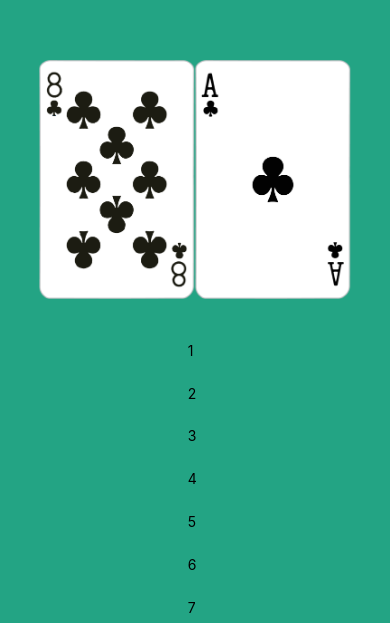
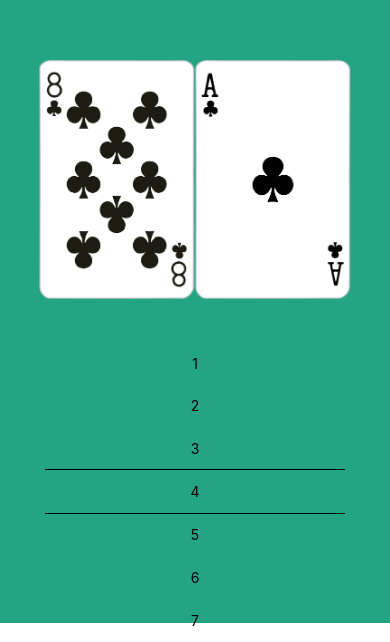
Before and after one commit to roblll/stringbet, a React Native app: screen / in a window 390 px wide. Shown: the part 221-863 px from the top of the page. Built offline with nearby package versions, Linux system fonts and the light colour scheme.

Commit message:
Update PickerItem and ScrollPicker styles and add top and bottom lines in ScrollPicker

```diff
--- a/components/PickerItem.tsx
+++ b/components/PickerItem.tsx
@@ -10,7 +10,11 @@ export type Props = {
 
 const PickerItem: React.FC<Props> = ({ label, style }) => {
   return (
-    <View style={{ height: style.height}}>
+    <View style={{
+      height: style.height,
+      alignItems: 'center',
+      justifyContent: 'center',
+    }}>
       <Text>
         {label}
       </Text>
--- a/components/ScrollPicker.tsx
+++ b/components/ScrollPicker.tsx
@@ -1,5 +1,5 @@
 import React, { useState } from 'react';
-import { View, StyleSheet, Platform, ScrollView } from 'react-native';
+import { View, Platform, ScrollView } from 'react-native';
 
 import PickerItem from './PickerItem';
 
@@ -26,7 +26,7 @@ const ScrollPicker: React.FC<Props> = ({
   }
 
   return (
-    <View style={[styles.container, { height, width }]}>
+    <View style={{ height, width }}>
       <ScrollView
         showsVerticalScrollIndicator={false}
         showsHorizontalScrollIndicator={false}
@@ -43,16 +43,26 @@ const ScrollPicker: React.FC<Props> = ({
         <PickerItem label='9' style={{ height: itemHeight}} />
         <PickerItem label='10' style={{ height: itemHeight}} />
       </ScrollView>
+      <View
+        style={{
+          position: 'absolute',
+          width: '100%',
+          top: 0,
+          borderBottomWidth: 1,
+          height: transparentItemRows * itemHeight,
+        }}
+        pointerEvents="none" />
+      <View
+          style={{
+            position: 'absolute',
+            width: '100%',
+            bottom: 0,
+            borderTopWidth: 1,
+            height: transparentItemRows * itemHeight,
+          }}
+          pointerEvents="none" />
     </View>
   )
 }
 
-const styles = StyleSheet.create({
-  container: {
-    flex: 1,
-    alignItems: 'center',
-    justifyContent: 'center',
-  },
-});
-
 export default ScrollPicker;
```
